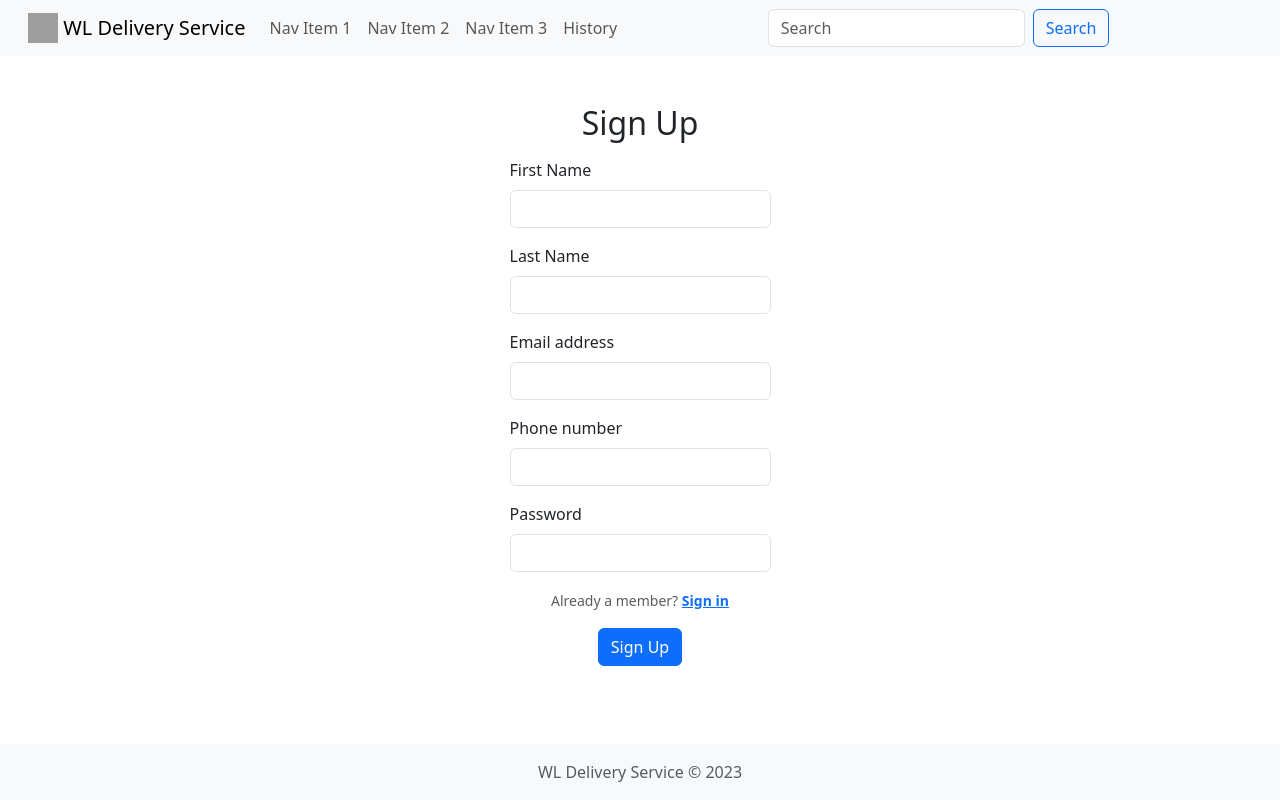
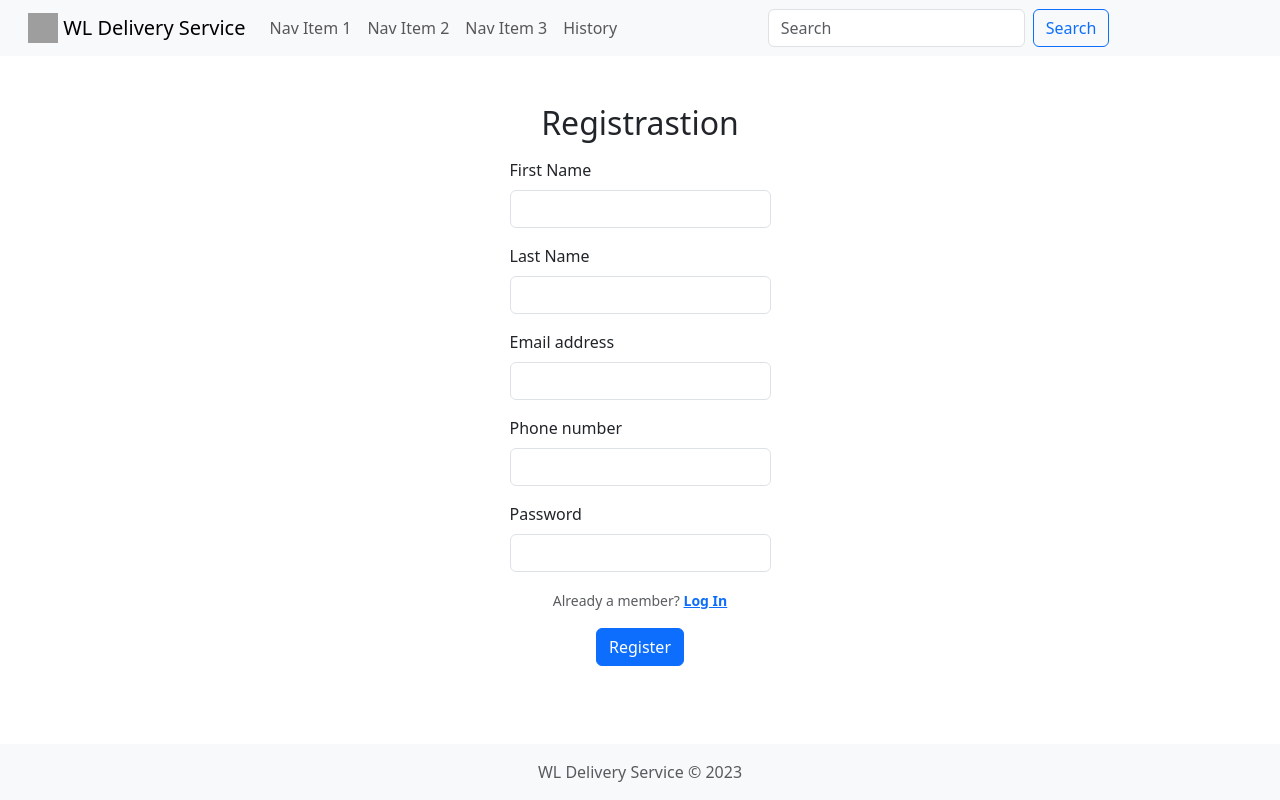
Before and after one commit to perse-foni/WL_Delivery_Service, an Angular app: page /registration in a window 1280 px wide. Built offline with nearby package versions, Linux system fonts and the light colour scheme; grey boxes are pictures that could not be loaded.

Commit message:
fixes in registration and login forms

```diff
--- a/src/app/components/landing-page/login-form/login-form.component.html
+++ b/src/app/components/landing-page/login-form/login-form.component.html
@@ -4,7 +4,7 @@
             <div class="col-md-3">
                 <form>
                     <div class="mb-4">
-                        <h2 class="text-center">Sign in</h2>
+                        <h2 class="text-center">Log In</h2>
                     </div>
                     <div class="mb-3">
                         <label for="emailPhone" class="form-label">Phone number or email</label>
@@ -16,11 +16,11 @@
                     </div>
                     <div class="mb-5 text-center">
                         <small class="form-text text-muted">
-                            Not already a member? <strong><a href="http://localhost:4200/registration">Sign up</a></strong>
+                            Not already a member? <strong><a href="http://localhost:4200/registration">Register</a></strong>
                         </small>
                     </div>
                     <div class="text-center">
-                        <button type="submit" class="btn btn-primary">Sign in</button>
+                        <button type="submit" class="btn btn-primary">Log In</button>
                     </div>
                 </form>
             </div>
--- a/src/app/components/registration-page/registration-form/registration-form.component.html
+++ b/src/app/components/registration-page/registration-form/registration-form.component.html
@@ -4,35 +4,36 @@
       <div class="col-md-3">
         <form>
           <div class="mb-3">
-                        <h2 class="text-center">Sign Up</h2>
+            <h2 class="text-center">Registrastion</h2>
           </div>
           <div class="mb-3">
             <label for="firstName" class="form-label">First Name</label>
-                        <input type="text" class="form-control" id="firstName">
+            <input type="text" class="form-control" id="firstName" />
           </div>
           <div class="mb-3">
             <label for="lastName" class="form-label">Last Name</label>
-                        <input type="text" class="form-control" id="lastName">
+            <input type="text" class="form-control" id="lastName" />
           </div>
           <div class="mb-3">
             <label for="email" class="form-label">Email address</label>
-                        <input type="email" class="form-control" id="email">
+            <input type="email" class="form-control" id="email" />
           </div>
           <div class="mb-3">
             <label for="phoneNumber" class="form-label">Phone number</label>
-                        <input type="tel" class="form-control" id="phoneNumber">
+            <input type="tel" class="form-control" id="phoneNumber" />
           </div>
           <div class="mb-3">
             <label for="password" class="form-label">Password</label>
-                        <input type="tel" class="form-control" id="password">
+            <input type="tel" class="form-control" id="password" />
           </div>
           <div class="mb-3 text-center">
             <small class="form-text text-muted">
-                            Already a member? <strong><a href="http://localhost:4200/login">Sign in</a></strong>
+              Already a member?
+              <strong><a href="http://localhost:4200/login">Log In</a></strong>
             </small>
           </div>
           <div class="text-center">
-                        <button type="submit" class="btn btn-primary">Sign Up</button>
+            <button type="submit" class="btn btn-primary">Register</button>
           </div>
         </form>
       </div>
```
Lines whose indentation alone changed are shown as unchanged.
